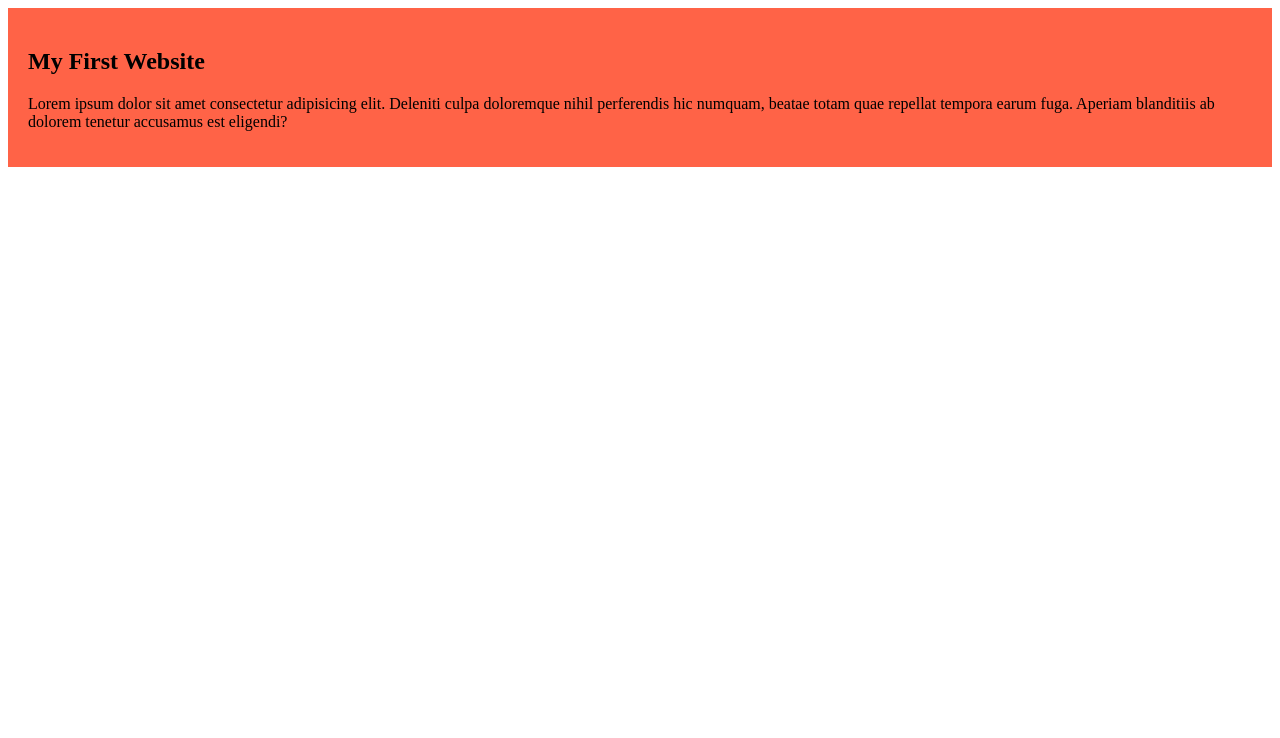
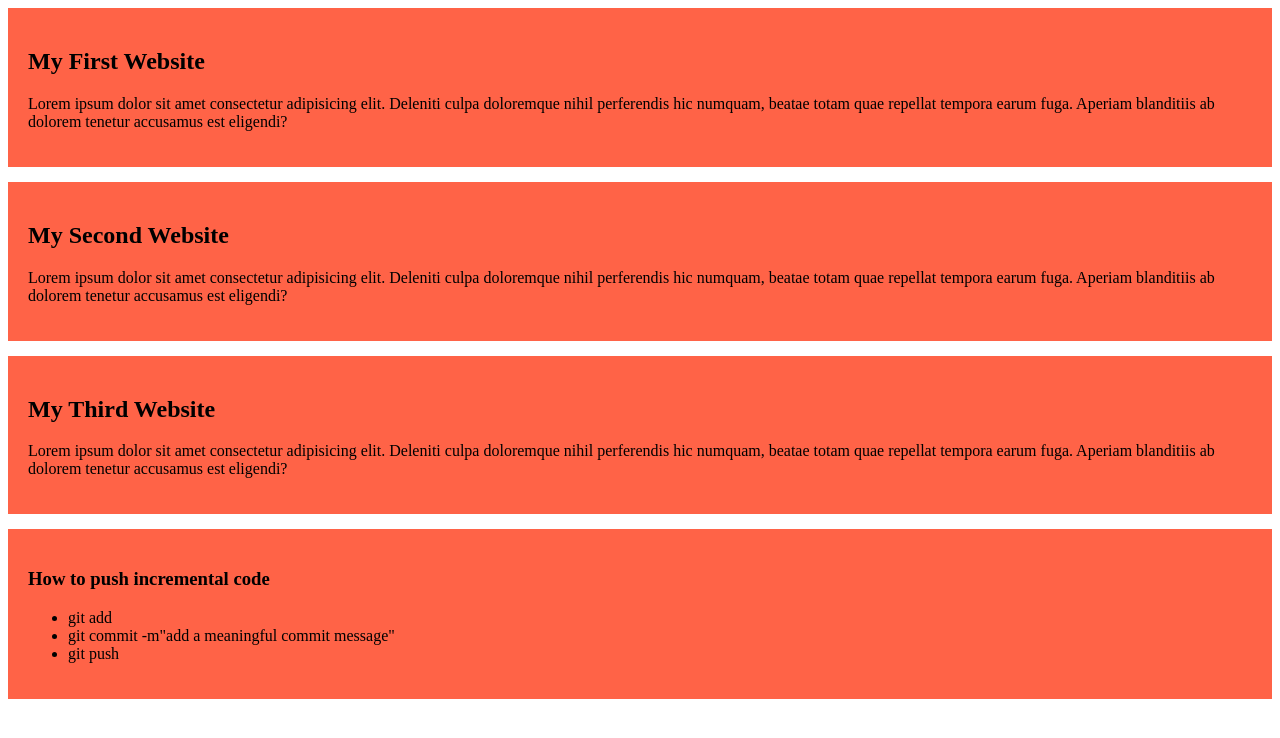
Before and after one commit to abujafarch/my-simple-website, a plain HTML site: page index.html in a window 1280 px wide. Drawn offline with Linux system fonts and the light colour scheme.

Commit message:
added a list to push code

```diff
--- a/index.html
+++ b/index.html
@@ -11,5 +11,22 @@
         <h2>My First Website</h2>
         <p>Lorem ipsum dolor sit amet consectetur adipisicing elit. Deleniti culpa doloremque nihil perferendis hic numquam, beatae totam quae repellat tempora earum fuga. Aperiam blanditiis ab dolorem tenetur accusamus est eligendi?</p>
     </div>
+    <div>
+        <h2>My Second Website</h2>
+        <p>Lorem ipsum dolor sit amet consectetur adipisicing elit. Deleniti culpa doloremque nihil perferendis hic numquam, beatae totam quae repellat tempora earum fuga. Aperiam blanditiis ab dolorem tenetur accusamus est eligendi?</p>
+    </div>
+    <div>
+        <h2>My Third Website</h2>
+        <p>Lorem ipsum dolor sit amet consectetur adipisicing elit. Deleniti culpa doloremque nihil perferendis hic numquam, beatae totam quae repellat tempora earum fuga. Aperiam blanditiis ab dolorem tenetur accusamus est eligendi?</p>
+    </div>
+
+    <div>
+        <h3>How to push incremental code</h3>
+        <ul>
+            <li>git add</li>
+            <li>git commit -m"add a meaningful commit message"</li>
+            <li>git push</li>
+        </ul>
+    </div>
 </body>
 </html>
--- a/styles/blog.css
+++ b/styles/blog.css
@@ -1,4 +1,5 @@
 div{
     background-color: tomato;
     padding: 20px;
+    margin-bottom: 15px;
 }
```
